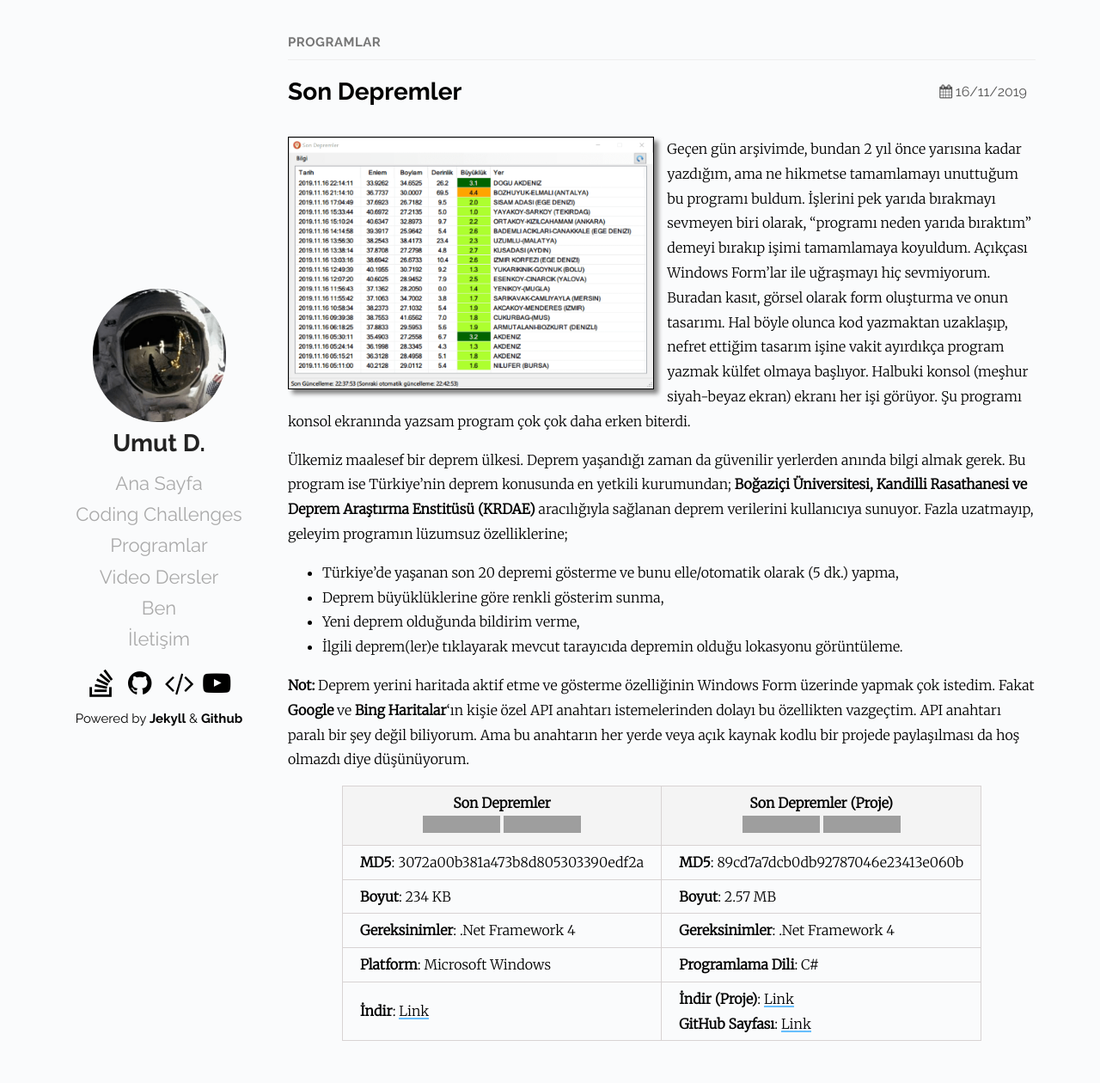
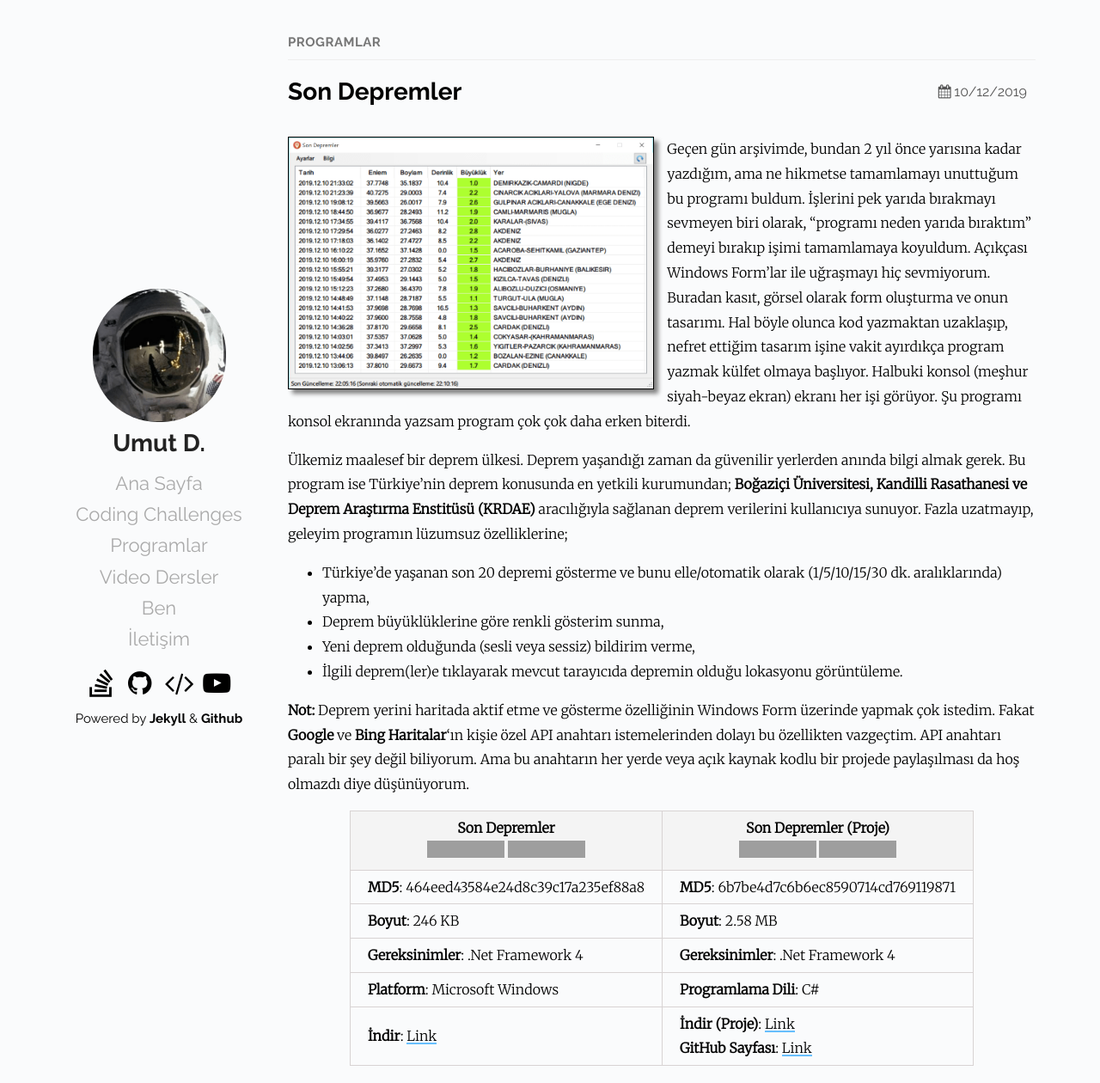
Before and after one commit to Umut-D/umutd.com, a Jekyll site: the page built from _posts/programlar/2019-11-16-son-depremler.md, in a window 1280 px wide and 1260 px high. Shown: the whole window at 86% size. Built offline with Jekyll 4.4.1, drawn with Linux system fonts in a browser that asks for light colours; grey boxes are pictures that could not be loaded.

Commit message:
son depremler guncellendi

```diff
--- a/_posts/programlar/2019-11-16-son-depremler.md
+++ b/_posts/programlar/2019-11-16-son-depremler.md
@@ -1,7 +1,7 @@
 ---
 layout: post
 title: Son Depremler
-date: 2019-11-16 16:20 +0300
+date: 2019-12-10 19:20 +0300
 categories: Programlar
 tags: Deprem, Son Depremler
 excerpt: Geçen gün arşivimde, bundan 2 yıl önce yarısına kadar yazdığım, ama ne hikmetse tamamlamayı unuttuğum bu programı buldum. İşlerini pek yarıda bırakmayı sevmeyen biri olarak, "programı neden yarıda bıraktım" demeyi bırakıp işimi tamamlamaya koyuldum...
@@ -12,18 +12,18 @@ Geçen gün arşivimde, bundan 2 yıl önce yarısına kadar yazdığım, ama ne
 
 Ülkemiz maalesef bir deprem ülkesi. Deprem yaşandığı zaman da güvenilir yerlerden anında bilgi almak gerek. Bu program ise Türkiye'nin deprem konusunda en yetkili kurumundan; **Boğaziçi Üniversitesi, Kandilli Rasathanesi ve Deprem Araştırma Enstitüsü (KRDAE)** aracılığıyla sağlanan deprem verilerini kullanıcıya sunuyor. Fazla uzatmayıp, geleyim programın lüzumsuz özelliklerine;
 
-- Türkiye'de yaşanan son 20 depremi gösterme ve bunu elle/otomatik olarak (5 dk.) yapma,
+- Türkiye'de yaşanan son 20 depremi gösterme ve bunu elle/otomatik olarak (1/5/10/15/30 dk. aralıklarında) yapma,
 - Deprem büyüklüklerine göre renkli gösterim sunma,
-- Yeni deprem olduğunda bildirim verme,
+- Yeni deprem olduğunda (sesli veya sessiz) bildirim verme,
 - İlgili deprem(ler)e tıklayarak mevcut tarayıcıda depremin olduğu lokasyonu görüntüleme.
 
 **Not:** Deprem yerini haritada aktif etme ve gösterme özelliğinin Windows Form üzerinde yapmak çok istedim. Fakat **Google** ve **Bing Haritalar**'ın kişie özel API anahtarı istemelerinden dolayı bu özellikten vazgeçtim. API anahtarı paralı bir şey değil biliyorum. Ama bu anahtarın her yerde veya açık kaynak kodlu bir projede paylaşılması da hoş olmazdı diye düşünüyorum.
 
 {:.tablo-ortali}
-| Son Depremler <br>![Versiyon](https://img.shields.io/badge/Versiyon-1.02-blueviolet.svg?style=flat) ![Durum](https://img.shields.io/badge/Durum-Çalışıyor-success.svg?style=flat) |  Son Depremler (Proje)<br>![Lisans](https://img.shields.io/badge/Lisans-MIT-blue.svg?style=flat) ![Durum](https://img.shields.io/badge/Proje-Devam_Ediyor-success.svg?style=flat)|
+| Son Depremler <br>![Versiyon](https://img.shields.io/badge/Versiyon-1.04-blueviolet.svg?style=flat) ![Durum](https://img.shields.io/badge/Durum-Çalışıyor-success.svg?style=flat) |  Son Depremler (Proje)<br>![Lisans](https://img.shields.io/badge/Lisans-MIT-blue.svg?style=flat) ![Durum](https://img.shields.io/badge/Proje-Devam_Ediyor-success.svg?style=flat)|
 |----------------------------------------- -|-------------------------------------------|
-| **MD5**: 3072a00b381a473b8d805303390edf2a | **MD5**: 89cd7a7dcb0db92787046e23413e060b |
-| **Boyut**:  234 KB                       | **Boyut**:  2.57 MB                         |
+| **MD5**: 464eed43584e24d8c39c17a235ef88a8 | **MD5**: 6b7be4d7c6b6ec8590714cd769119871 |
+| **Boyut**:  246 KB                       | **Boyut**:  2.58 MB                         |
 | **Gereksinimler**: .Net Framework 4     | **Gereksinimler**: .Net Framework 4    |
 | **Platform**: Microsoft Windows           | **Programlama Dili**: C#                  |
 | **İndir**: [Link](https://www.dropbox.com/s/ohlch6m0icorxes/son-depremler.zip?dl=1)         | **İndir (Proje)**: [Link](https://www.dropbox.com/s/jjx7d3xfftkkooj/son-depremler-proje.zip?dl=1) <br> **GitHub Sayfası**: [Link](https://github.com/Umut-D/Son-Depremler)                    |
--- a/assets/program-versions/son-depremler.xml
+++ b/assets/program-versions/son-depremler.xml
@@ -1,4 +1,4 @@
 <?xml version="1.0" encoding="utf-8"?>
 <program>
-<depremler name="Son Depremler" version="1.00" />
+<depremler name="Son Depremler" version="1.03" />
 </program>
```
Also changed, not shown: images/programlar/son-depremler.png.
